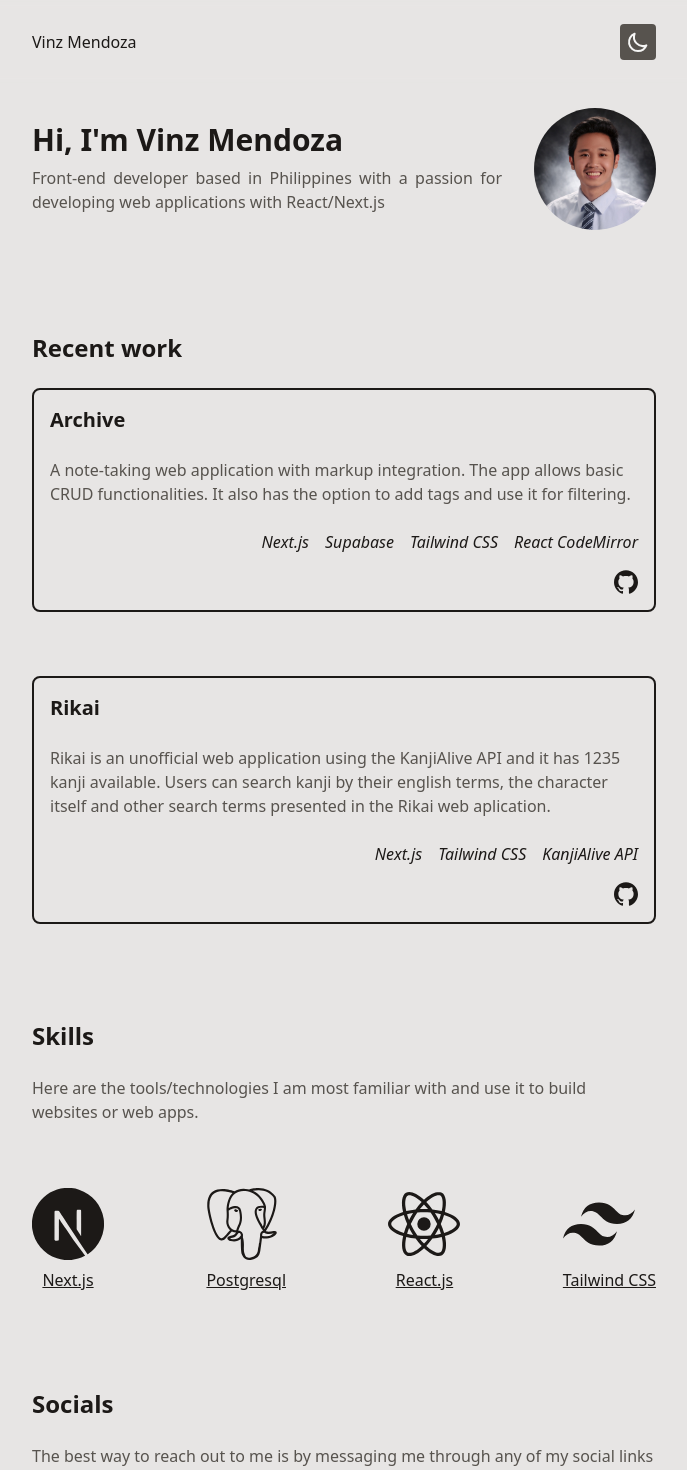
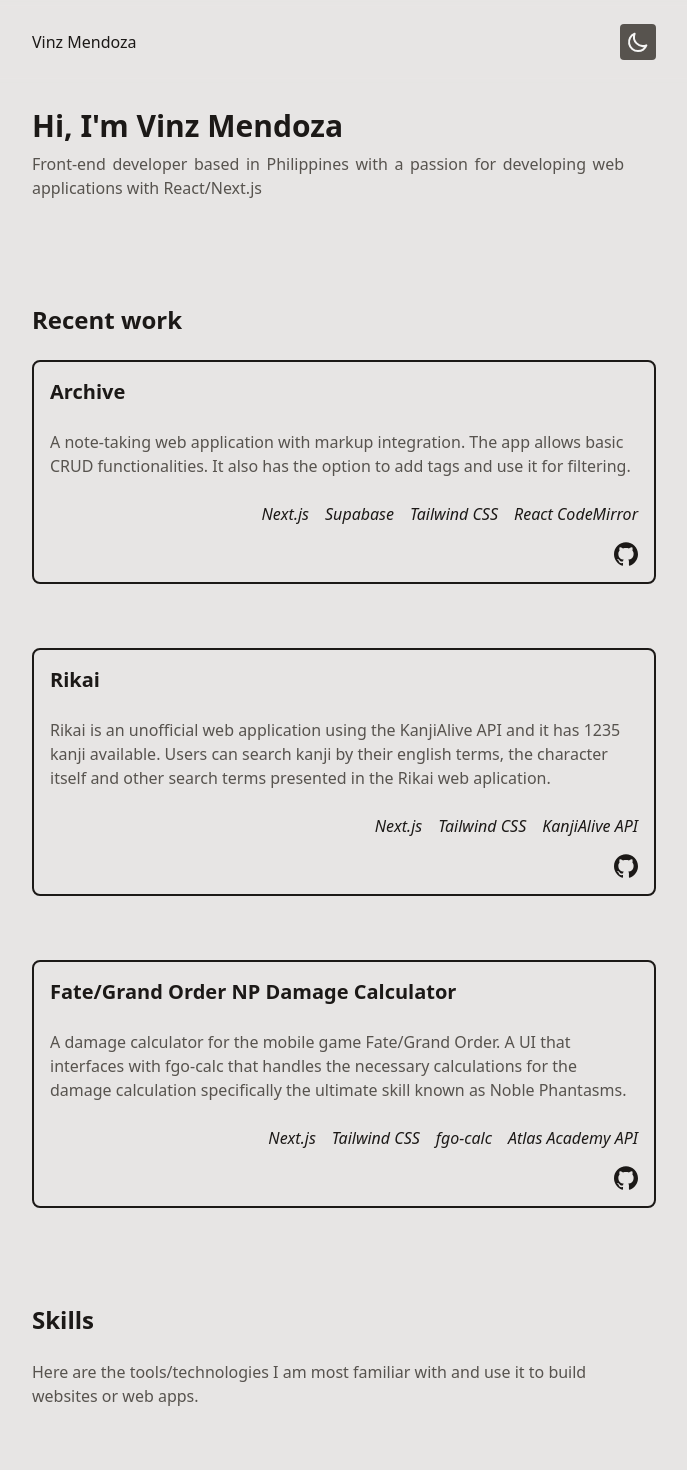
Before and after one commit to vinzmendoza/portfolio, a Next.js app: page / in a window 1280 px wide. Shown: the top 1470 px of the page, without its empty margins (296-983 px from the left). Built offline with nearby package versions, Linux system fonts and the light colour scheme.

Commit message:
Add new personal project item

```diff
--- a/components/WorkItem.js
+++ b/components/WorkItem.js
@@ -14,7 +14,7 @@
         </a>
 
         <p className="my-6 text-gray-600 dark:text-gray-400">{children}</p>
-        <ul className="flex flex-row justify-end mb-4 space-x-4">
+        <ul className="flex flex-row flex-wrap justify-end mb-4 space-x-4">
           {techUsed.map((tech) => (
             <li key={tech} className="italic">
               {tech}
--- a/pages/index.js
+++ b/pages/index.js
@@ -27,15 +27,6 @@
               Front-end developer based in Philippines with a passion for
               developing web applications with React/Next.js
             </p>
-          </div>
-          <div className="w-20 sm:w-52">
-            <Image
-              alt="avatar"
-              src="/avatar.jpg"
-              width={200}
-              height={200}
-              className="rounded-full"
-            />
           </div>
         </section>
 
@@ -67,6 +58,22 @@
               and it has 1235 kanji available. Users can search kanji by their
               english terms, the character itself and other search terms
               presented in the Rikai web aplication.
+            </WorkItem>
+            <WorkItem
+              path="https://fgo-dmg-calc.vercel.app/"
+              title="Fate/Grand Order NP Damage Calculator"
+              githubLink="https://github.com/vinzmendoza/fgo-dmg-calc"
+              techUsed={[
+                "Next.js",
+                "Tailwind CSS",
+                "fgo-calc",
+                "Atlas Academy API",
+              ]}
+            >
+              A damage calculator for the mobile game Fate/Grand Order. A UI
+              that interfaces with fgo-calc that handles the necessary
+              calculations for the damage calculation specifically the ultimate
+              skill known as Noble Phantasms.
             </WorkItem>
           </div>
         </section>
```
